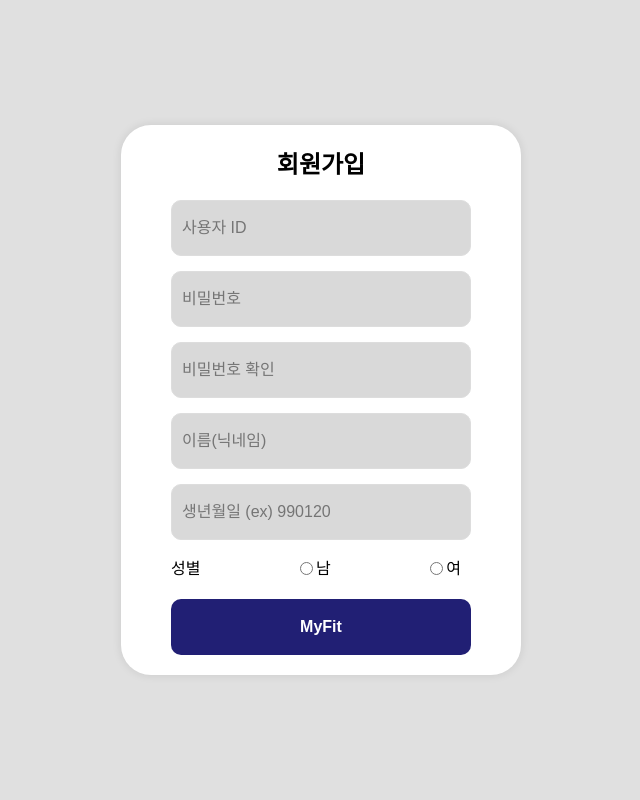
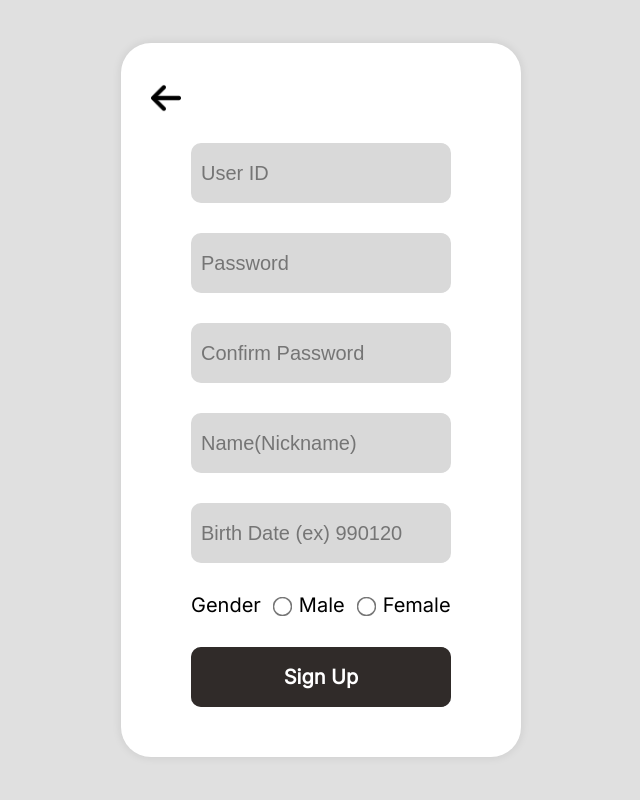
Before and after one commit to Dab1n-Lee/MyFit, a Flask app: page /register in a window 1280 px wide. Shown: the whole page, without its empty margins (319-959 px from the left). Run offline with Flask 3, Linux system fonts and the light colour scheme.

Commit message:
Update page

```diff
--- a/project/static/css/register_page.css
+++ b/project/static/css/register_page.css
@@ -13,6 +13,15 @@ body {
   background: rgba(224, 224, 224, 1);
 }
 
+.back-arrow {
+  position: absolute;
+  top: 40px;
+  left: 30px;
+  cursor: pointer;
+  width: 30px;
+  height: 30px;
+}
+
 .container {
   display: flex;
   justify-content: center;
@@ -23,22 +32,16 @@ body {
 }
 
 .form-container {
+  position: relative;
   width: 100%;
   max-width: 400px;
-  background: white;
-  padding: 20px;
+  background: #ffffff;
+  padding: 100px 70px 50px 70px;
   border-radius: 30px;
   box-shadow: 0 0 10px rgba(0, 0, 0, 0.1);
   display: flex;
   flex-direction: column;
   align-items: center;
-}
-
-.title {
-  font-size: 24px;
-  font-weight: bold;
-  margin-bottom: 20px;
-  color: black;
 }
 
 .register-form {
@@ -51,13 +54,14 @@ body {
 .input-field {
   width: 100%;
   max-width: 300px;
-  height: 56px;
-  margin-bottom: 15px;
+  height: 60px;
+  margin-bottom: 30px;
   padding: 0 10px;
   border-radius: 10px;
-  border: 1px solid #ddd;
+  border: none;
+  outline: none;
   background: rgba(217, 217, 217, 1);
-  font-size: 16px;
+  font-size: 20px;
 }
 
 .gender-selection {
@@ -66,21 +70,26 @@ body {
   display: flex;
   justify-content: space-between;
   align-items: center;
-  margin-bottom: 20px;
+  margin-bottom: 30px;
 }
 
 .gender-label {
-  font-size: 16px;
+  font-size: 20px;
   color: black;
   margin-right: 10px;
 }
 
 .gender-selection label {
-  font-size: 16px;
+  font-size: 20px;
   color: black;
   margin-right: 10px;
   display: flex;
   align-items: center;
+}
+
+input[type="radio"] {
+  transform: scale(1.5);
+  margin-right: 10px;
 }
 
 .submit-button-container {
@@ -88,16 +97,23 @@ body {
   max-width: 300px;
   display: flex;
   justify-content: center;
+  background: rgba(9, 4, 0, 0.6);
+  border-radius: 10px;
+  display: flex;
+  justify-content: center;
+  align-items: center;
 }
 
 .submit-button {
   width: 100%;
-  height: 56px;
-  background: rgba(33, 31, 116, 1);
-  color: white;
+  height: 60px;
+  background: rgba(9, 4, 0, 0.6);
+  color: rgba(255, 255, 255, 1);
   border: none;
   border-radius: 10px;
-  font-size: 16px;
+  font-family: "Inter", sans-serif;
+  font-weight: 700;
+  font-size: 20px;
   font-weight: bold;
   cursor: pointer;
 }
--- a/project/templates/register.html
+++ b/project/templates/register.html
@@ -11,62 +11,72 @@
       rel="stylesheet"
       href="{{ url_for('static', filename='/css/register_page.css') }}"
     />
-    <title>회원가입 - MyFit</title>
+    <title>MyFit_Signup</title>
+    <script>
+      function goBack() {
+        window.history.back();
+      }
+    </script>
   </head>
   <body>
     <div class="container">
       <div class="form-container">
-        <span class="title">회원가입</span>
+        <img
+          src="{{ url_for('static', filename='images/back_arrow_img.png') }}"
+          alt="Back"
+          class="back-arrow"
+          onclick="goBack()"
+        />
         <form method="post" class="register-form">
           {{ form.hidden_tag() }}
           <input
             class="input-field"
             name="user_id"
             type="text"
-            placeholder="사용자 ID"
+            placeholder="User ID"
             value="{{ request.form.user_id or '' }}"
           />
           <input
             class="input-field"
             name="password"
             type="password"
-            placeholder="비밀번호"
+            placeholder="Password"
             value="{{ request.form.password or '' }}"
           />
           <input
             class="input-field"
             name="confirm_password"
             type="password"
-            placeholder="비밀번호 확인"
+            placeholder="Confirm Password"
             value="{{ request.form.confirm_password or '' }}"
           />
           <input
             class="input-field"
             name="nickname"
             type="text"
-            placeholder="이름(닉네임)"
+            placeholder="Name(Nickname)"
             value="{{ request.form.nickname or '' }}"
           />
           <input
             class="input-field"
             name="birthdate"
             type="text"
-            placeholder="생년월일 (ex) 990120"
+            placeholder="Birth Date (ex) 990120"
             value="{{ request.form.birthdate or '' }}"
           />
           <div class="gender-selection">
-            <label class="gender-label">성별</label>
-            <label
-              ><input type="radio" name="gender" value="0" {{ 'checked' if
-              request.form.gender == '0' else '' }}> 남</label
-            >
-            <label
-              ><input type="radio" name="gender" value="1" {{ 'checked' if
-              request.form.gender == '1' else '' }}> 여</label
-            >
+            <label class="gender-label">Gender</label>
+            <label>
+              <input type="radio" name="gender" value="0" {{ 'checked' if
+              request.form.gender == '0' else '' }}> Male
+            </label>
+            <label>
+              <input type="radio" name="gender" value="1" {{ 'checked' if
+              request.form.gender == '1' else '' }}> Female
+            </label>
           </div>
           <div class="submit-button-container">
-            <button type="submit" class="submit-button">MyFit</button>
+            <button type="submit" class="submit-button">Sign Up</button>
           </div>
         </form>
       </div>
--- a/project/templates/start.html
+++ b/project/templates/start.html
@@ -4,6 +4,10 @@
     <meta charset="UTF-8" />
     <meta name="viewport" content="width=device-width, initial-scale=1.0" />
     <title>MyFit</title>
+    <link
+      href="https://fonts.googleapis.com/css2?family=Inter:wght@100;200;300;400;500;600;700;800;900&display=swap"
+      rel="stylesheet"
+    />
     <link
       rel="stylesheet"
       href="{{ url_for('static', filename='css/start_page.css') }}"
```
Also changed, not shown: project/static/css/login_page.css (+8 -8 lines), project/templates/login.html (+14 -0 lines).
